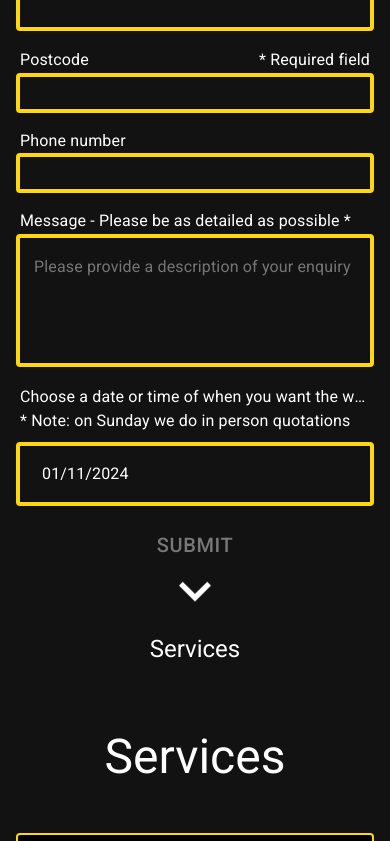
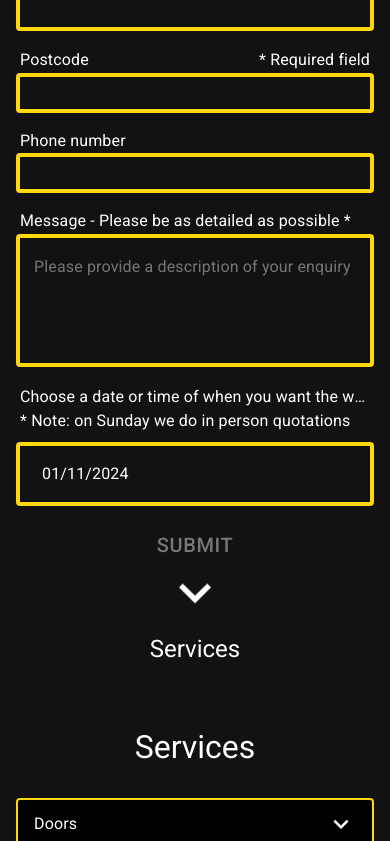
Before and after one commit to taldav8598/LisgoConstructionLtdWebsite, a React (Vite) app in the folder client/: page / in a window 390 px wide. Shown: the part 1156-1997 px from the top of the page. Built offline with nearby package versions, Linux system fonts and the light colour scheme; no server answers.

Commit message:
fix: to responsive font size of headings

```diff
--- a/client/src/App.css
+++ b/client/src/App.css
@@ -68,3 +68,12 @@ video {
     opacity: 1;
   }
 }
+
+@media only screen and (max-width: 768px) {
+  h3.MuiTypography-root {
+    font-size: clamp(2rem, 2.15vw + 0.5rem, 5rem);
+  }
+  h4.MuiTypography-root {
+    font-size: clamp(1.75rem, 2vw + 0.5rem, 5rem);
+  }
+}
```
